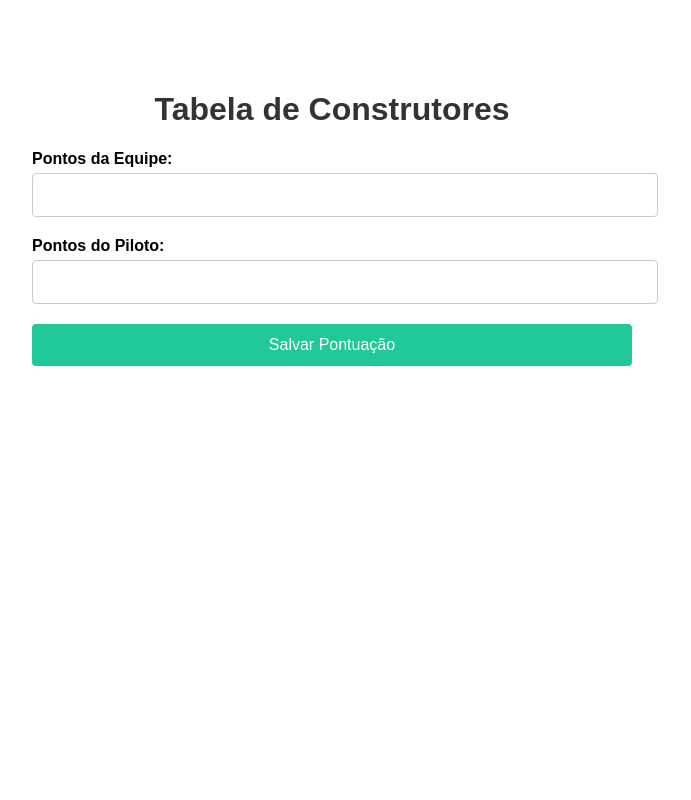
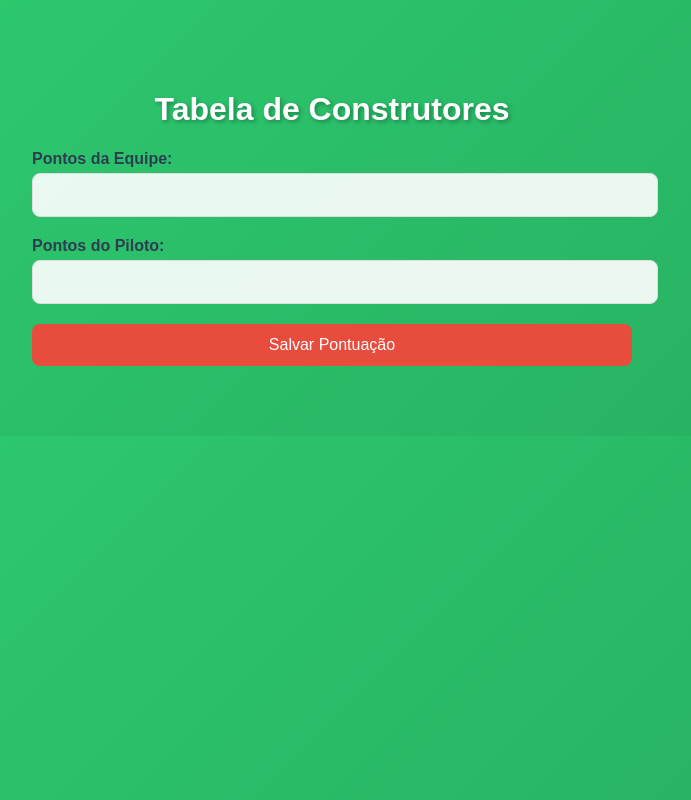
Before and after one commit to gustavomachado112/teste_dihtml, a plain HTML site: page construtores.html in a window 1280 px wide. Shown: the whole page, without its empty margins (308-999 px from the left). Drawn offline with Linux system fonts and the light colour scheme.

Commit message:
Update construtores.css

```diff
--- a/construtores.css
+++ b/construtores.css
@@ -3,11 +3,13 @@ body {
     max-width: 600px;
     margin: 50px auto;
     padding: 20px;
+    background: linear-gradient(135deg, #2ecc71, #27ae60);
 }
 
 h1 {
     text-align: center;
-    color: #333;
+    color: white;
+    text-shadow: 2px 2px 4px rgba(0,0,0,0.3);
 }
 
 .campo {
@@ -18,27 +20,31 @@ label {
     display: block;
     margin-bottom: 5px;
     font-weight: bold;
+    color: #2c3e50;
 }
 
 input {
     width: 100%;
     padding: 12px;
-    border: 1px solid #ccc;
-    border-radius: 4px;
+    border: 1px solid #ddd;
+    border-radius: 8px;
     font-size: 16px;
+    background: rgba(255,255,255,0.9);
 }
 
 button {
     width: 100%;
     padding: 12px;
-    background: #20c997;
+    background: #e74c3c;
     color: white;
     border: none;
-    border-radius: 4px;
+    border-radius: 8px;
     font-size: 16px;
     cursor: pointer;
+    transition: all 0.3s ease;
 }
 
 button:hover {
-    background: #199d76;
+    background: #c0392b;
+    transform: translateY(-2px);
 }
```
